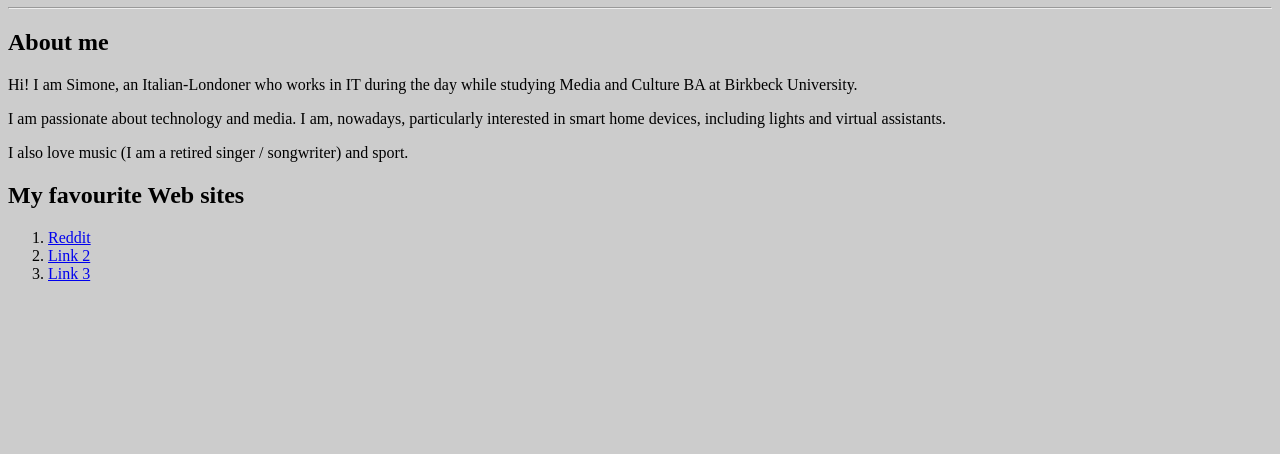
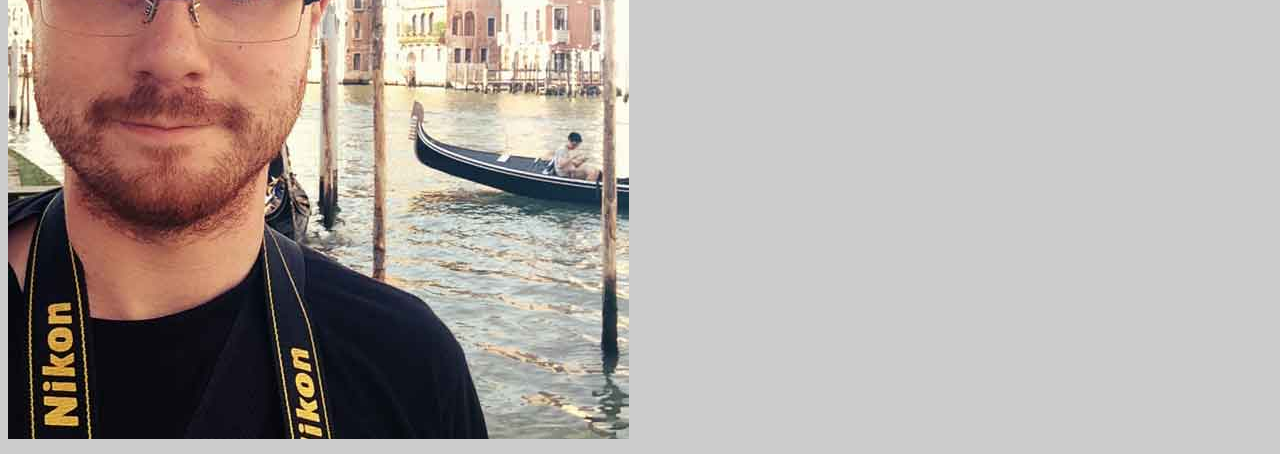
Before and after one commit to sfresc01/sfresc01.github.io, a plain HTML site: page excercise2/index.html in a window 1280 px wide. Shown: the part 258-712 px from the top of the page. Drawn offline with Linux system fonts and the light colour scheme.

Commit message:
Added new Index2 and Css2, update original index text
Update in the original text of the index.html

Added Index2 and Css - the img is now on the left side

```diff
--- /dev/null
+++ b/excercise2/dmdd2.css
@@ -0,0 +1,24 @@
+body {
+    background-color: #ccc;
+	padding:25px;
+}
+
+.profileimg{
+	max-width:200px;
+	padding: 10px;
+}
+
+.divleft {
+	float:left;
+	/* border:1px solid black; */
+}
+
+.divright {
+	float:right;
+	width:80%;
+	/* border:1px solid black; */
+}
+
+.divright > h1{
+	margin-top:0px;
+}
--- a/excercise2/index.html
+++ b/excercise2/index.html
@@ -12,7 +12,7 @@
 <body>
 
     <!-- The next line will add an image to your page -->
-    <img src="unsplash.jpg">
+    <img src="simone.jpg">
 
 
     <!-- Heading 1, your most important heading, starts here -->
@@ -24,14 +24,16 @@
     <h2>About me</h2>
 
     <p>Hi!
-	I am Simone, an Italian-Londoner who works in IT during the day while studying Media and Culture BA at Birkbeck University.
+	I am Simone, an Italian-Londoner who works in IT during the day while studying Media
+	and Culture BA at Birkbeck University during the night.
     </p>
 
     <p>
-		I am passionate about technology and media. I am, nowadays, particularly interested in smart home devices, including lights and virtual assistants.
+		I am passionate about technology and media.
+		I am, nowadays, particularly interested in smart home devices, including smart lights and virtual assistants.
     </p>
 
-    <p>I also love music (I am a retired singer / songwriter) and sport.
+    <p>I also love music (I am a retired singer / songwriter) and sports.
     </p>
 
     <h2>My favourite Web sites</h2>
@@ -40,8 +42,8 @@
 
     <ol>
         <li><a href="https://www.reddit.com/">Reddit</a></li>
-        <li><a href="http://www.bbk.ac.uk">Link 2</a></li>
-        <li><a href="http://www.bbk.ac.uk">Link 3</a></li>
+        <li><a href="https://www.youtube.com/">YouTube</a></li>
+        <li><a href="https://pocketmags.com/">Pocketmags</a></li>
     </ol>
 
 </body>
```
Also changed, not shown: excercise2/index2.html (added, +49 -0 lines), excercise2/simone.jpg (added).
